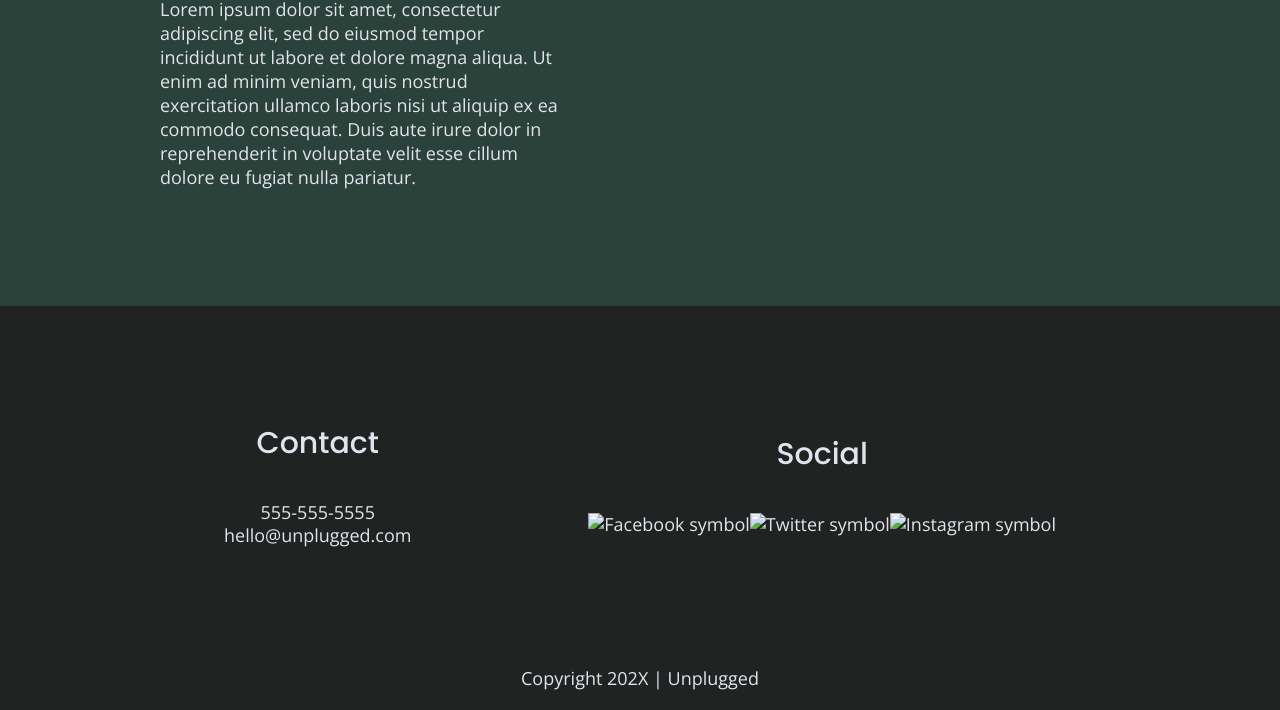
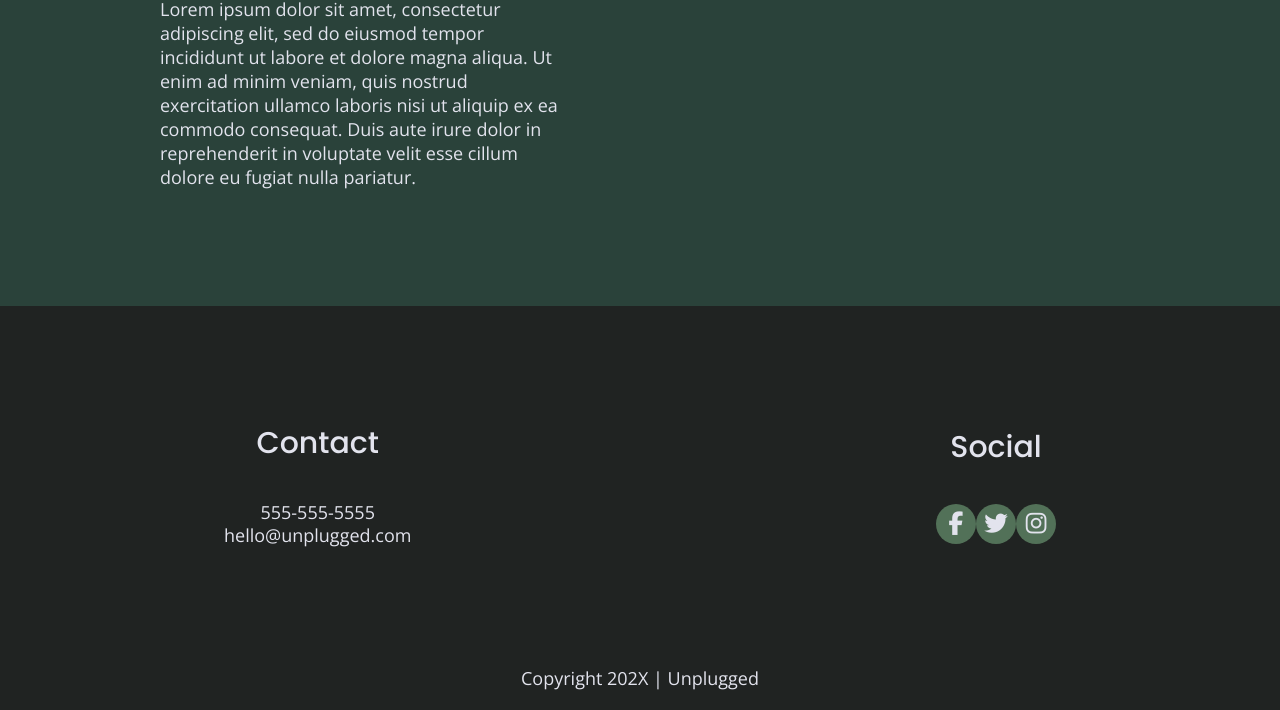
Before and after one commit to SarahHeinz/unplugged-website, a website built with Parcel: page index.html in a window 1280 px wide. Shown: the part 2375-3085 px from the top of the page. Built offline with nearby package versions, Linux system fonts and the light colour scheme.

Commit message:
Added social icons

```diff
--- a/css/main.css
+++ b/css/main.css
@@ -266,7 +266,14 @@ footer .social-icons p {
   display: flex;
   justify-content: center;
   align-items: center;
+  background-color: #527158;
+  border-radius: 50%;
+  width: 40px;
+  height: 40px;
+}
 
+footer .social-icons p i {
+  font-size: 1.3125em;
 }
 
 footer .copyright {
--- a/index.html
+++ b/index.html
@@ -159,17 +159,17 @@
           <div class="social-icons">
             <p>
               <a href="https://www.facebook.com/yoursite" target="_blank" rel="noopener">
-                <img src="" alt="Facebook symbol">
+                <i class="fab fa-facebook-f"></i>
               </a>
             </p>
             <p>
               <a href="https://twitter.com/?lang=de" target="_blank" rel="noopener">
-                <img src="" alt="Twitter symbol">
+                <i class="fab fa-twitter"></i>
               </a>
             </p>
             <p>
               <a href="https://www.instagram.com/yoursite" target="_blank" rel="noopener">
-                <img src="" alt="Instagram symbol">
+                <i class="fab fa-instagram"></i>
               </a>
             </p>
           </div>
```
